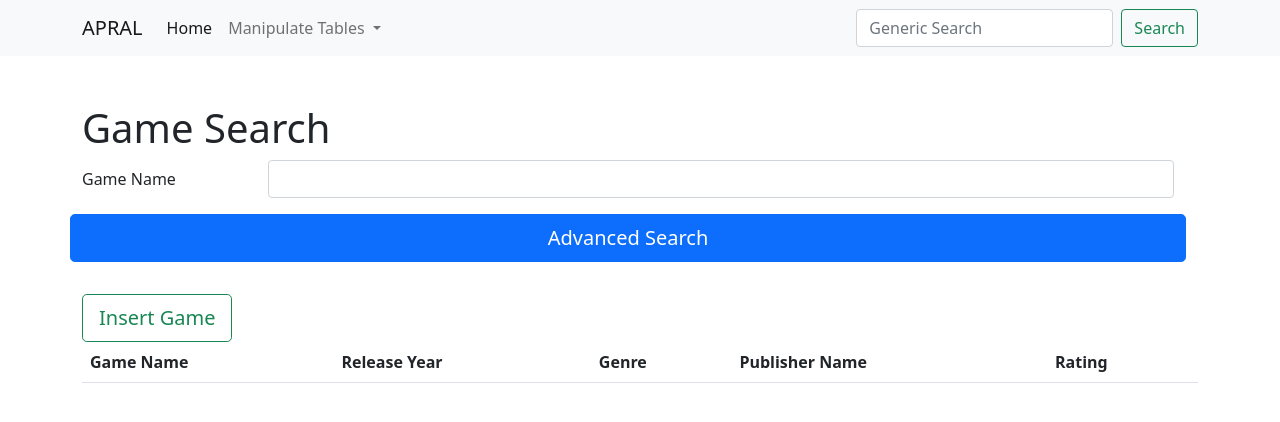
After one commit to Pengyue-Lab/APRAL, a Flask app: template apral_flask/app/templates/table_views/game.html in a window 1280 px wide. The commit adds this page. Shown: the top 422 px of the page. Run offline with Flask 2, Linux system fonts and the light colour scheme; the template is opened without the code that fills it, so the values that code supplies are empty.

Commit message:
Implement basic insert functionalities

```diff
--- a/apral_flask/app/database.py
+++ b/apral_flask/app/database.py
@@ -4,13 +4,13 @@ from app import db
 
 # search_query
 def show_game(condition=''):
-    """Reads all Games
-
+    """
+    Reads all Games
     Returns:
         A list of dictionaries
     """
     conn = db.connect()
-    query_results = conn.execute("Select * from Game " + condition + ";").fetchall()
+    query_results = conn.execute("SELECT * FROM Game " + condition + ";").fetchall()
     conn.close()
     game_list = []
     for result in query_results:
--- a/apral_flask/app/templates/form.html
+++ b/apral_flask/app/templates/form.html
@@ -1,6 +1,6 @@
-{% include 'header.html' %}
+{% include 'structural/header.html' %}
 <body>
-{% include 'nav.html' %}
+{% include 'structural/nav.html' %}
 <main class="container">
     <h1>Advanced Search</h1>
     <form action="" method="post">
@@ -50,4 +50,4 @@
         </div>
     </form>
 </main>
-{% include 'footer.html' %}
+{% include 'structural/footer.html' %}
--- a/apral_flask/app/templates/index.html
+++ b/apral_flask/app/templates/index.html
@@ -1,6 +1,6 @@
-{% include 'header.html' %}
+{% include 'structural/header.html' %}
 <body>
-{% include 'nav.html' %}
+{% include 'structural/nav.html' %}
 <main class="container">
     <div class="p-5 mb-4 bg-light rounded-3">
         <div class="container-fluid py-5">
@@ -11,4 +11,4 @@
         </div>
     </div>
 </main>
-{% include 'footer.html' %}
+{% include 'structural/footer.html' %}
--- a/apral_flask/app/templates/nav.html
+++ b/apral_flask/app/templates/structural/nav.html
@@ -7,24 +7,21 @@
         <div class="collapse navbar-collapse" id="navbarSupportedContent">
             <ul class="navbar-nav me-auto mb-2 mb-lg-0">
                 <li class="nav-item">
-                    <a class="nav-link active" aria-current="page" href="#">Home</a>
-                </li>
-                <li class="nav-item">
-                    <a class="nav-link" href="/game_search">Game Search</a>
+                    <a class="nav-link active" aria-current="page" href="/">Home</a>
                 </li>
                 <li class="nav-item dropdown">
                     <a class="nav-link dropdown-toggle" href="#" id="navbarDropdown" role="button" data-bs-toggle="dropdown" aria-expanded="false">
-                        More Contents
+                        Manipulate Tables
                     </a>
                     <ul class="dropdown-menu" aria-labelledby="navbarDropdown">
-                        <li><a class="dropdown-item" href="#">Action</a></li>
-                        <li><a class="dropdown-item" href="#">Another action</a></li>
-                        <li><hr class="dropdown-divider"></li>
-                        <li><a class="dropdown-item" href="#">Something else here</a></li>
+                        <li><a class="dropdown-item" href="/game">Game</a></li>
+                        <li><a class="dropdown-item" href="/">Based</a></li>
+                        <li><a class="dropdown-item" href="/">Developer</a></li>
+                        <li><a class="dropdown-item" href="/">Platform</a></li>
+                        <li><a class="dropdown-item" href="/">Play</a></li>
+                        <li><a class="dropdown-item" href="/">Publisher</a></li>
+                        <li><a class="dropdown-item" href="/">UserPlatform</a></li>
                     </ul>
-                </li>
-                <li class="nav-item">
-                    <a class="nav-link disabled">In Development</a>
                 </li>
             </ul>
             <form class="d-flex">
--- /dev/null
+++ b/apral_flask/app/templates/table_views/game.html
@@ -0,0 +1,79 @@
+{% include 'structural/header.html' %}
+<body>
+{% include 'structural/nav.html' %}
+<div class="container">
+    <h1>Game Search</h1>
+    <form class="mb-3" action="/game" method="post">
+        <div class="row">
+            <div class="mb-3 row">
+                <label for="game_name" class="col-sm-2 col-form-label">Game Name</label>
+                <div class="col-sm-10">
+                    <input type="text" class="form-control" id="game_name" name="game_name">
+                </div>
+            </div>
+            <div class="mb-3 row">
+                <button class="btn btn-lg btn-primary">Advanced Search</button>
+            </div>
+        </div>
+    </form>
+    {#  Button Trigger Modal  #}
+    <button type="button" class="btn btn-lg btn-outline-success" data-bs-toggle="modal" data-bs-target="#game_insert">Insert Game</button>
+    <!-- Modal -->
+    <div class="modal fade" id="game_insert" data-bs-backdrop="static" data-bs-keyboard="false" tabindex="-1" aria-hidden="true">
+        <div class="modal-dialog">
+            <div class="modal-content">
+                <div class="modal-header">
+                    <h5 class="modal-title">Insert Game</h5>
+                    <button type="button" class="btn-close" data-bs-dismiss="modal" aria-label="Close"></button>
+                </div>
+                <div class="modal-body">
+                    <form action="/game_insert" method="post">
+                        <div class="row">
+                            <div class="mb-3 row">
+                                <label for="ins_game_name" class="col-sm-3 col-form-label">Game Name</label>
+                                <div class="col-sm-9">
+                                    <input type="text" class="form-control" id="ins_game_name" name="ins_game_name">
+                                </div>
+                                <label for="ins_dev_name" class="col-sm-3 col-form-label">Developer Name</label>
+                                <div class="col-sm-9">
+                                    <input type="text" class="form-control" id="ins_dev_name" name="ins_dev_name">
+                                </div>
+                                <label for="ins_pub_name" class="col-sm-3 col-form-label">Publisher Name</label>
+                                <div class="col-sm-9">
+                                    <input type="text" class="form-control" id="ins_pub_name" name="ins_pub_name">
+                                </div>
+                            </div>
+                        </div>
+                        <button type="button" class="btn btn-secondary" data-bs-dismiss="modal">Cancel</button>
+                        <button type="submit" class="btn btn-primary" role="button">Insert</button>
+                    </form>
+                </div>
+            </div>
+        </div>
+    </div>
+</div>
+<div class="container">
+    <table class="table">
+        <thead>
+        <tr>
+            <th scope="col">Game Name</th>
+            <th scope="col">Release Year</th>
+            <th scope="col">Genre</th>
+            <th scope="col">Publisher Name</th>
+            <th scope="col">Rating</th>
+        </tr>
+        </thead>
+        <tbody>
+            {% for item in items %}
+                <tr>
+                    <td>{{ item['GameName'] }}</td>
+                    <td>{{ item['ReleaseYear'] }}</td>
+                    <td>{{ item['Genre'] }}</td>
+                    <td>{{ item['PubName'] }}</td>
+                    <td>{{ item['Rating'] }}</td>
+                </tr>
+            {% endfor %}
+        </tbody>
+    </table>
+</div>
+{% include 'structural/footer.html' %}
```
Also changed, not shown: apral_flask/app/route.py (+27 -8 lines), apral_flask/app/templates/game_search.html (deleted, +0 -40 lines), apral_flask/app/templates/showcase.html (deleted, +0 -11 lines), apral_flask/app/templates/structural/footer.html (renamed from apral_flask/app/templates/footer.html), apral_flask/app/templates/structural/header.html (renamed from apral_flask/app/templates/header.html), 1 other file.
